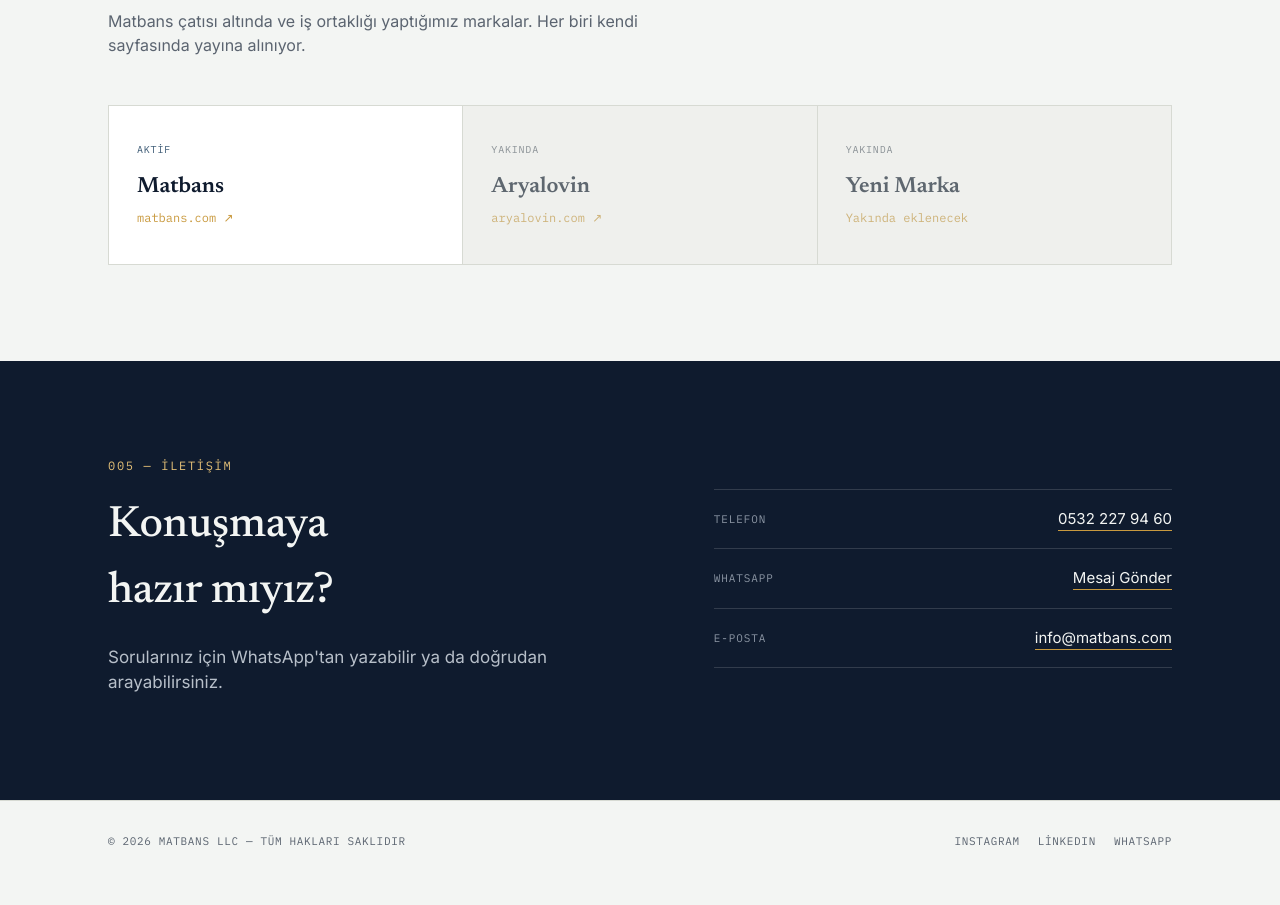
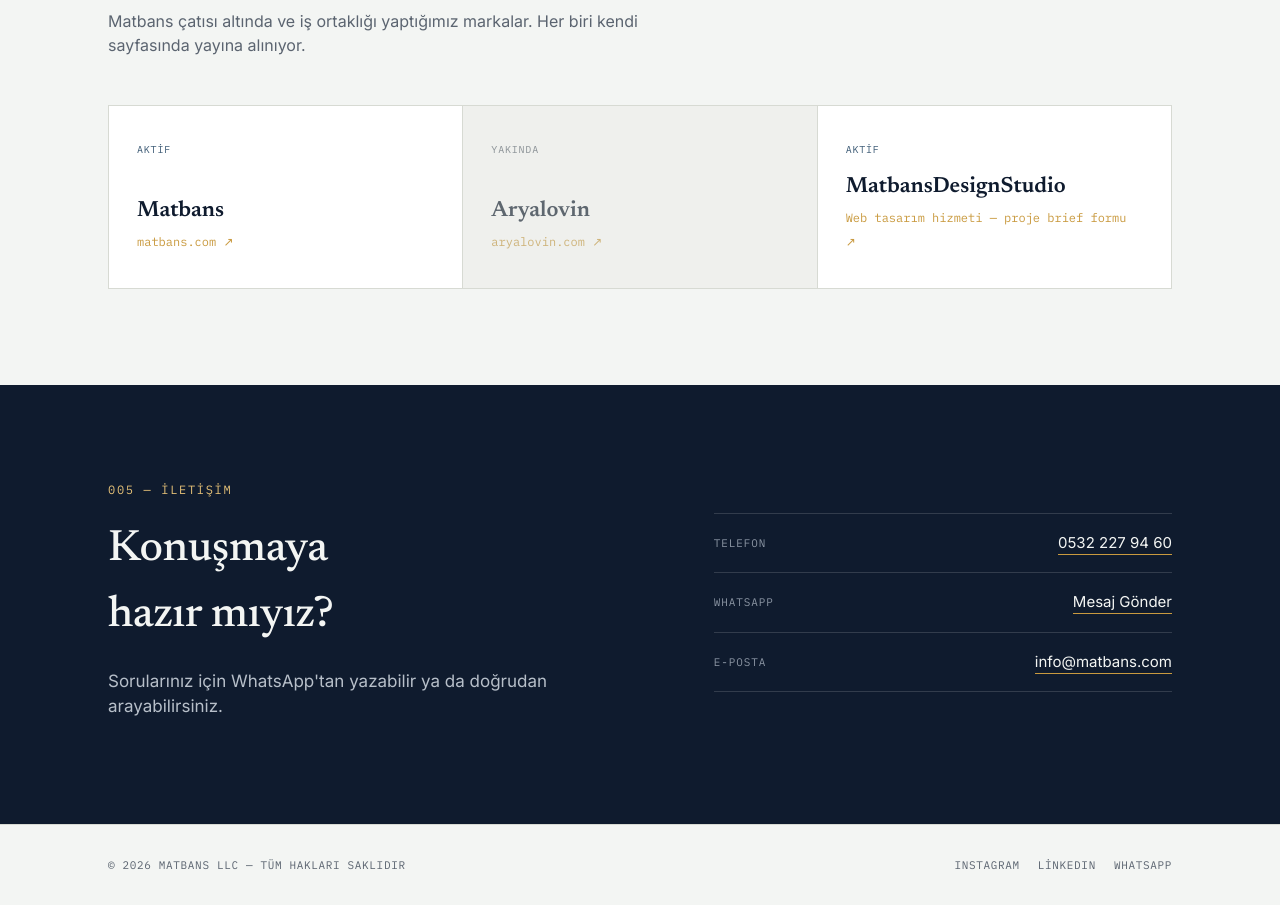
Before and after one commit to matbans/matbans-site, a plain HTML site: page index.html in a window 1280 px wide. Shown: the part 3626-4531 px from the top of the page. Before the commit the page ends 4507 px from the top, so only its background shows below. Drawn offline with Linux system fonts and the light colour scheme.

Commit message:
Add MatbansDesignStudio brand card
Co-Authored-By: Claude Sonnet 5 <noreply@anthropic.com>

```diff
--- a/index.html
+++ b/index.html
@@ -390,13 +390,13 @@
             <span class="brand-link">aryalovin.com ↗</span>
           </div>
         </a>
-        <div class="brand-tile soon">
-          <span class="brand-status soon">Yakında</span>
+        <a class="brand-tile live" href="https://claude.ai/artifact/GzKMK5z3FE1j3oDfKDjiqW" target="_blank" rel="noopener">
+          <span class="brand-status">Aktif</span>
           <div>
-            <div class="brand-name">Yeni Marka</div>
-            <span class="brand-link">Yakında eklenecek</span>
+            <div class="brand-name">MatbansDesignStudio</div>
+            <span class="brand-link">Web tasarım hizmeti — proje brief formu ↗</span>
           </div>
-        </div>
+        </a>
       </div>
     </div>
   </section>
```
